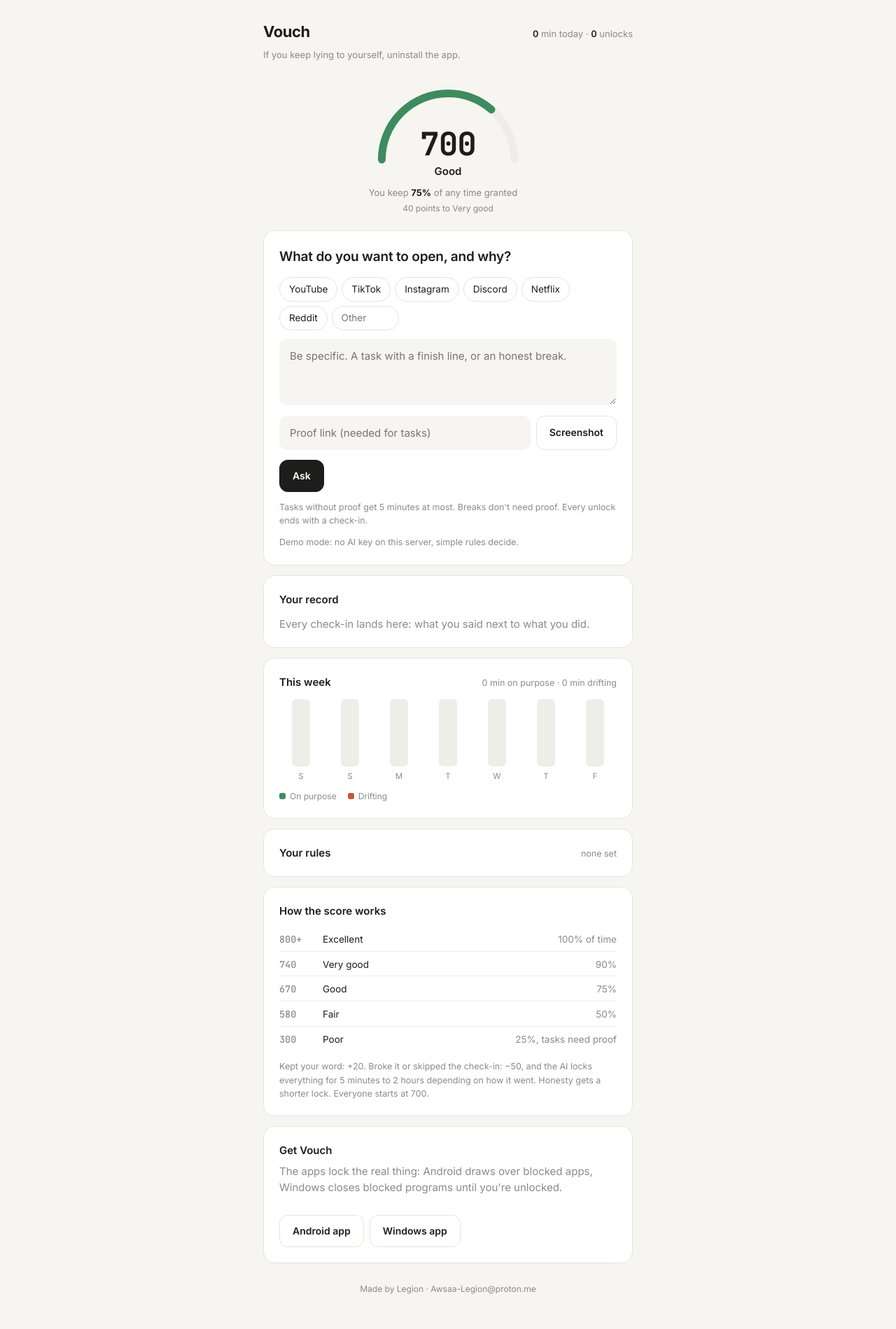
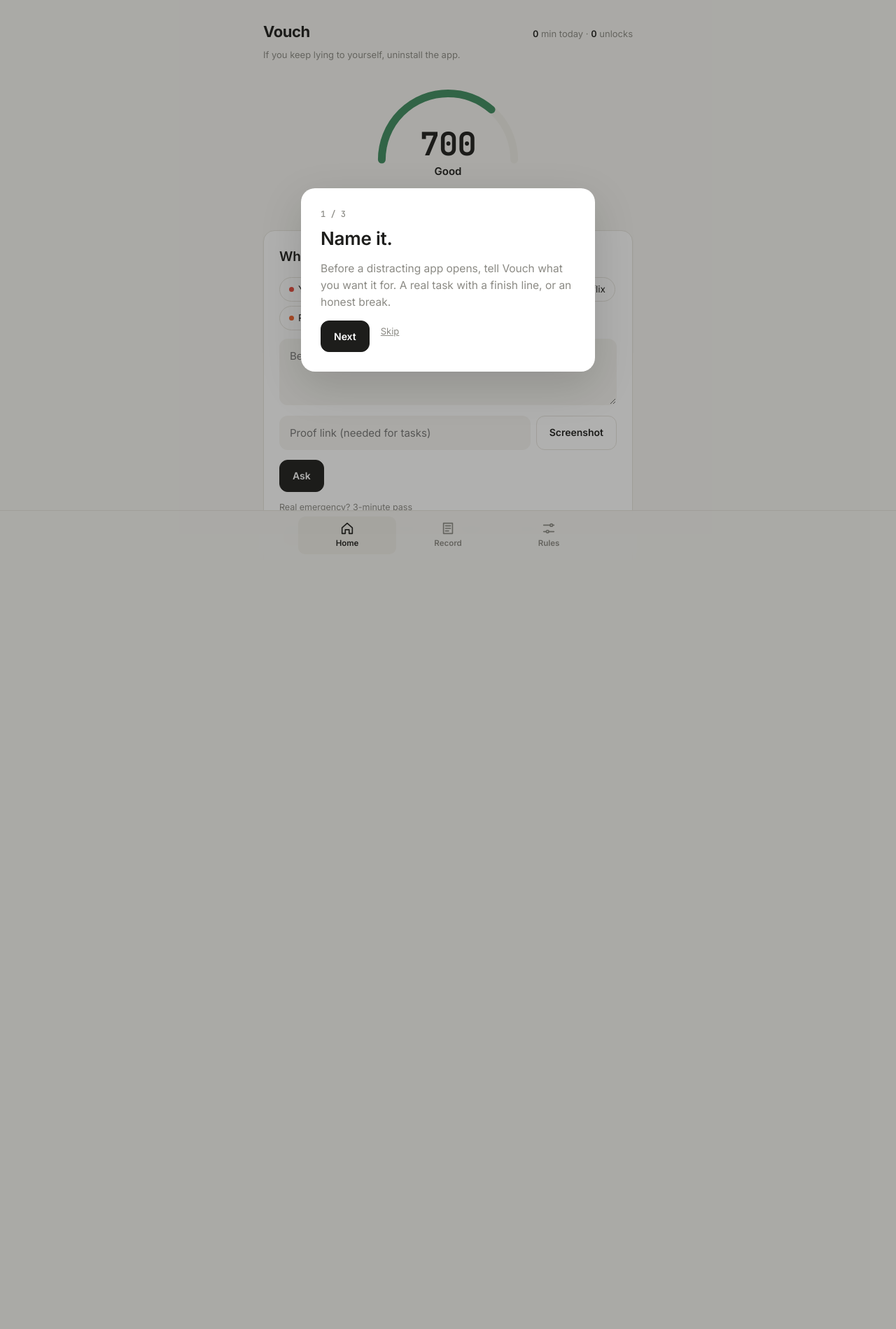
Before and after one commit to awsaalibdeh-a11y/intentionality-interceptor, a Flask app: page / in a window 1280 px wide. Shown: the whole page at 70% size. After the commit the page ends 781 px from the top, so only its background shows below. Run offline with Flask 3, Linux system fonts and the light colour scheme.

Commit message:
Tabs, intro, emergency pass, badges, AI review; Windows lock card covers the tab
Co-Authored-By: Claude Opus 5.5 <noreply@anthropic.com>

```diff
--- a/app.py
+++ b/app.py
@@ -7,6 +7,7 @@ Without OPENAI_API_KEY it falls back to simple demo rules so the site still work
 """
 
 import ipaddress
+import json
 import os
 import re
 import socket
@@ -22,6 +23,7 @@ from flask import Flask, jsonify, redirect, render_template, request
 from judge import CLAUDE_JUDGE_PROMPT, build_judge_message, decide, parse_judgment, verdict_text
 from prompts import (
     CLAUDE_CHECKIN_PROMPT,
+    CLAUDE_REVIEW_PROMPT,
     SCORE_MAX,
     SCORE_MIN,
     SCORE_START,
@@ -293,6 +295,43 @@ def checkin():
     return jsonify(kept=kept, message=message, lock_minutes=lock)
 
 
+@app.post("/api/review")
+def review():
+    """Coach-style read of the user's recent check-ins: a pattern, what works, one thing to try."""
+    data = request.get_json(silent=True) or {}
+    items = data.get("history") if isinstance(data.get("history"), list) else []
+    lines = []
+    for h in items[:20]:
+        if not isinstance(h, dict):
+            continue
+        lines.append(
+            f'- {str(h.get("day", ""))[:3]} {_int(h.get("hour"), 0, 23, 0):02d}:00 {str(h.get("target", ""))[:30]}: '
+            f'claimed "{str(h.get("reason", ""))[:150]}" -> reported "{str(h.get("report", "") or "(skipped)")[:150]}" '
+            f'-> {"KEPT" if h.get("kept") else "BROKE"}, {_int(h.get("used"), 0, 600, 0)} min'
+        )
+    if len(lines) < 3:
+        return jsonify(error="Vouch needs at least 3 check-ins to see a pattern."), 400
+    if not _key():
+        kept = sum(1 for l in lines if l.endswith("min") and "-> KEPT" in l)
+        return jsonify(pattern=f"You kept {kept} of your last {len(lines)} promises.",
+                       working="Every check-in you finish makes the pattern clearer.",
+                       try_this="Keep checking in honestly; the AI review needs the server's AI key.")
+    if not _allowed(_client_ip()):
+        return jsonify(error="Too many requests for now. Try again later."), 429
+    try:
+        score = _int(data.get("score"), SCORE_MIN, SCORE_MAX, SCORE_START)
+        reply = ask_model(CLAUDE_REVIEW_PROMPT, f"SCORE: {score}\nCHECK-INS (newest first):\n" + "\n".join(lines),
+                          as_json=True, max_tokens=220)
+        j = json.loads(reply[reply.index("{"):reply.rindex("}") + 1])
+        out = {k: str(j.get(k) or "").strip()[:300] for k in ("pattern", "working", "try_this")}
+        if not all(out.values()):
+            raise ValueError("incomplete review")
+        return jsonify(**out)
+    except Exception as exc:
+        app.logger.warning("review failed: %s", type(exc).__name__)
+        return jsonify(error="Vouch couldn't put a review together right now. Try again."), 502
+
+
 def _plain(text, status=200):
     return text, status, {"Content-Type": "text/plain; charset=utf-8"}
 
--- a/static/app.js
+++ b/static/app.js
@@ -10,6 +10,9 @@ const HISTORY = "ii-history";
 const DAYS = "ii-days";
 const RULES = "ii-rules";
 const COOLDOWN = "ii-cooldown";
+const SOS = "ii-sos";
+const INTRO = "ii-intro";
+const SOS_MINUTES = 3, SOS_COST = 30;
 const DEMO = new URLSearchParams(location.search).has("demo");
 const NATIVE = window.VouchNative || null;
 
@@ -64,9 +67,15 @@ function history() {
 }
 function streak() {
   let n = 0;
-  for (const e of history()) { if (!e.kept) break; n++; }
+  for (const e of history()) {
+    if (e.emergency) continue;
+    if (!e.kept) break;
+    n++;
+  }
   return n;
 }
+// What the AI sees: real check-ins only, not emergency passes.
+function promises() { return history().filter((e) => !e.emergency); }
 
 function rules() {
   return { limit: 0, focusOn: false, focusFrom: "16:00", focusTo: "20:00", note: "", ...load(RULES, {}) };
@@ -133,10 +142,10 @@ function renderRecord() {
   $("recordSum").textContent = h.length ? `Kept ${kept} of ${recent.length}` : "";
   for (const e of h.slice(0, 6)) {
     const li = document.createElement("li");
-    li.className = e.kept ? "kept" : "broke";
+    li.className = e.emergency ? "sos" : e.kept ? "kept" : "broke";
     const top = document.createElement("div");
     top.className = "rec-top";
-    for (const [cls, text] of [["tag", e.kept ? "KEPT" : "BROKE"], ["rec-app", `${e.target} · ${e.used}/${e.minutes} min`], ["rec-when", ago(e.at)]]) {
+    for (const [cls, text] of [["tag", e.emergency ? "EMERGENCY" : e.kept ? "KEPT" : "BROKE"], ["rec-app", `${e.target} · ${e.used}/${e.minutes} min`], ["rec-when", ago(e.at)]]) {
       top.append(Object.assign(document.createElement("span"), { className: cls, textContent: text }));
     }
     const said = document.createElement("div");
@@ -203,6 +212,7 @@ function render() {
   renderScore();
   renderRecord();
   renderWeek();
+  renderBadges();
   $("usageSlider").value = Math.min(300, Math.round(u.minutes));
   $("sliderVal").textContent = Math.round(u.minutes) + " min";
   $("trustSlider").value = score();
@@ -305,7 +315,7 @@ async function ask() {
       usage_minutes: Math.round(u.minutes), sessions: u.sessions, trust: score(),
       daily_limit: r.limit, focus: inFocus(r),
       proof_url: $("proofUrl").value.trim(), image: proofImage,
-      history: history().slice(0, 5).map((e) => ({ reason: e.reason, report: e.report, kept: e.kept })),
+      history: promises().slice(0, 5).map((e) => ({ reason: e.reason, report: e.report, kept: e.kept })),
     });
     showVerdict(data, reason);
   } catch (err) {
@@ -327,7 +337,7 @@ function showVerdict(data, reason) {
   $("cutNote").classList.toggle("hidden", !cut);
   if (cut) $("cutNote").textContent = `Granted ${data.granted} min. Your ${data.tier} score keeps ${Math.round(data.share * 100)}%, so you get ${data.minutes}.`;
 
-  const broke = data.approved ? null : history().slice(0, 5).find((e) => !e.kept);
+  const broke = data.approved ? null : promises().slice(0, 5).find((e) => !e.kept);
   $("receipt").classList.toggle("hidden", !broke);
   if (broke) {
     $("receiptWhen").textContent = `· ${broke.target}, ${ago(broke.at)}`;
@@ -341,7 +351,7 @@ function showVerdict(data, reason) {
   if (data.approved) {
     const u = usage();
     setUsage({ ...u, sessions: u.sessions + 1 });
-    save(ACTIVE, { target, reason, start: Date.now(), minutes: data.minutes });
+    save(ACTIVE, { target, reason, start: Date.now(), minutes: data.minutes, proven: (data.judgment || {}).proof === "VERIFIED" });
     native("unlock", target, data.minutes);
     startTimer();
   } else {
@@ -387,7 +397,13 @@ function endSession(usedMinutes) {
   const used = Math.max(1, Math.round(Math.min(usedMinutes, a.minutes)));
   const u = usage();
   setUsage({ ...u, minutes: u.minutes + used });
-  save(CHECKIN, { target: a.target, reason: a.reason, minutes: a.minutes, used });
+  if (a.emergency) {
+    // Emergency passes skip the check-in; they show in the record so they can't hide.
+    save(HISTORY, [{ target: a.target, reason: a.reason, minutes: a.minutes, used, report: "", kept: true, emergency: true, at: Date.now() }, ...history()].slice(0, 30));
+    render();
+    return resetAsk();
+  }
+  save(CHECKIN, { target: a.target, reason: a.reason, minutes: a.minutes, used, proven: !!a.proven });
   showCheckin();
 }
 
@@ -440,7 +456,7 @@ $("reportBtn").addEventListener("click", async () => {
   $("reportBtn").disabled = true;
   $("reportBtn").textContent = "Checking…";
   try {
-    const broken = history().slice(0, 10).filter((e) => !e.kept).length;
+    const broken = promises().slice(0, 10).filter((e) => !e.kept).length;
     const data = await post("/api/checkin", { ...c, report, broken_recently: broken });
     checkinResult(data.kept, data.message, report, data.lock_minutes);
   } catch (err) {
@@ -499,7 +515,7 @@ $("usageSlider").addEventListener("input", (e) => setUsage({ ...usage(), minutes
 $("trustSlider").addEventListener("input", (e) => setScore(Number(e.target.value)));
 $("resetBtn").addEventListener("click", () => {
   clearInterval(tick);
-  [ACTIVE, CHECKIN, HISTORY, DAYS, COOLDOWN].forEach((k) => save(k, null));
+  [ACTIVE, CHECKIN, HISTORY, DAYS, COOLDOWN, SOS].forEach((k) => save(k, null));
   save(TRUST, SCORE_START);
   native("lock");
   setUsage({ date: today(), minutes: 0, sessions: 0 });
@@ -536,6 +552,108 @@ if (asked) {
   else { $("customApp").value = asked; $("customApp").dispatchEvent(new Event("input")); }
 }
 
+// ---- tabs ----------------------------------------------------------------
+
+function goTab(name) {
+  document.querySelectorAll(".tab").forEach((t) => t.classList.toggle("hidden", t.dataset.tab !== name));
+  document.querySelectorAll(".tabbar button").forEach((b) => b.classList.toggle("on", b.dataset.go === name));
+  window.scrollTo(0, 0);
+}
+document.querySelectorAll(".tabbar button").forEach((b) => b.addEventListener("click", () => goTab(b.dataset.go)));
+
+// ---- emergency pass: 3 minutes, once a day, costs points, no AI ------------
+
+$("sosBtn").addEventListener("click", () => {
+  $("error").textContent = "";
+  if (load(SOS, "") === today()) return ($("error").textContent = "You've used today's emergency pass.");
+  if (!target) return ($("error").textContent = "Pick the app first.");
+  const why = $("reason").value.trim();
+  if (!why) return ($("error").textContent = "Say what the emergency is.");
+  if (!confirm(`Open ${target} for ${SOS_MINUTES} minutes without the AI? It costs ${SOS_COST} points, works once a day, and shows in your record.`)) return;
+  save(SOS, today());
+  setScore(score() - SOS_COST);
+  const u = usage();
+  setUsage({ ...u, sessions: u.sessions + 1 });
+  save(ACTIVE, { target, reason: why, start: Date.now(), minutes: SOS_MINUTES, emergency: true });
+  native("unlock", target, SOS_MINUTES);
+  show("verdictView");
+  $("verdictWord").className = "verdict approve";
+  $("verdictWord").textContent = `EMERGENCY · ${SOS_MINUTES} MIN`;
+  $("verdictMsg").textContent = `−${SOS_COST} points. Handle it and close it.`;
+  startTimer();
+});
+
+// ---- badges ------------------------------------------------------------------
+
+const BADGES = [
+  ["First promise kept", (h) => h.some((e) => e.kept && !e.emergency)],
+  ["3 in a row", () => streak() >= 3],
+  ["7 in a row", () => streak() >= 7],
+  ["Proof pro: 5 proven tasks", (h) => h.filter((e) => e.kept && e.proven).length >= 5],
+  ["Honest even when it hurt", (h) => h.some((e) => !e.kept && /honest|admit|sorry|i drifted|got distracted/i.test(e.report || ""))],
+  ["Very good score", () => score() >= 740],
+  ["Excellent score", () => score() >= 800],
+];
+function renderBadges() {
+  const h = history();
+  const box = $("badgeList");
+  box.textContent = "";
+  for (const [name, test] of BADGES) {
+    const got = !!test(h);
+    box.append(Object.assign(document.createElement("span"), { className: "badge" + (got ? " got" : ""), textContent: name }));
+  }
+}
+
+// ---- AI review of your record ------------------------------------------------
+
+$("reviewBtn").addEventListener("click", async () => {
+  const h = promises().slice(0, 20);
+  if (h.length < 3) {
+    $("reviewEmpty").textContent = "Vouch needs at least 3 check-ins to see a pattern.";
+    return;
+  }
+  $("reviewBtn").disabled = true;
+  $("reviewBtn").textContent = "Thinking…";
+  try {
+    const data = await post("/api/review", {
+      history: h.map((e) => ({ target: e.target, reason: e.reason, report: e.report, kept: e.kept, used: e.used, hour: new Date(e.at).getHours(), day: new Date(e.at).toLocaleDateString("en", { weekday: "short" }) })),
+      score: score(),
+    });
+    $("revPattern").textContent = data.pattern;
+    $("revWorking").textContent = data.working;
+    $("revTry").textContent = data.try_this;
+    $("reviewOut").classList.remove("hidden");
+    $("reviewEmpty").classList.add("hidden");
+  } catch (err) {
+    $("reviewEmpty").textContent = err.message || "Couldn't reach Vouch. Try again.";
+  } finally {
+    $("reviewBtn").disabled = false;
+    $("reviewBtn").textContent = "Review";
+  }
+});
+
+// ---- first-run intro -----------------------------------------------------------
+
+const INTRO_STEPS = [
+  ["Name it.", "Before a distracting app opens, tell Vouch what you want it for. A real task with a finish line, or an honest break."],
+  ["Prove it.", "Tasks need proof: the exact link or a screenshot. The AI checks that it matches. No proof, five minutes at most."],
+  ["Keep your word.", "When time's up, you check in. Keep your word and your score climbs, and a higher score means more time. Lie, and it drops. If you keep lying to yourself, uninstall the app."],
+];
+let introAt = 0;
+function showIntro(i) {
+  introAt = i;
+  $("intro").classList.remove("hidden");
+  $("introStep").textContent = `${i + 1} / ${INTRO_STEPS.length}`;
+  $("introTitle").textContent = INTRO_STEPS[i][0];
+  $("introText").textContent = INTRO_STEPS[i][1];
+  $("introNext").textContent = i === INTRO_STEPS.length - 1 ? "Start" : "Next";
+}
+function closeIntro() { $("intro").classList.add("hidden"); save(INTRO, true); }
+$("introNext").addEventListener("click", () => (introAt < INTRO_STEPS.length - 1 ? showIntro(introAt + 1) : closeIntro()));
+$("introSkip").addEventListener("click", closeIntro);
+$("introAgain").addEventListener("click", () => showIntro(0));
+if (!load(INTRO, false) && !DEMO) showIntro(0);
+
 if (NATIVE) $("getApps").classList.add("hidden");
 renderSetup();
 renderRules();
--- a/static/style.css
+++ b/static/style.css
@@ -136,3 +136,37 @@ footer { color: var(--muted); font-size: 12px; text-align: center; margin-top: 2
 .setup-row { display: flex; justify-content: space-between; align-items: center; gap: 12px; padding: 10px 0; border-top: 1px solid var(--soft); font-size: 14px; }
 .setup-row small { color: var(--muted); }
 .setup-row .btn-line:disabled { color: var(--good); border-color: transparent; cursor: default; }
+
+/* ---- tabs, intro, badges, review, emergency ---- */
+body { padding-bottom: 76px; }
+.panel { box-shadow: 0 1px 2px rgba(29, 29, 27, .04); }
+.tabbar { position: fixed; left: 0; right: 0; bottom: 0; display: flex; justify-content: center; gap: 4px; padding: 8px 12px calc(8px + env(safe-area-inset-bottom)); background: rgba(246, 245, 241, .92); backdrop-filter: blur(10px); border-top: 1px solid var(--line); z-index: 5; }
+.tabbar button { flex: 1; max-width: 140px; display: flex; flex-direction: column; align-items: center; gap: 2px; background: none; border: 0; border-radius: 10px; padding: 6px 0; font: inherit; font-size: 11.5px; font-weight: 600; color: var(--muted); cursor: pointer; }
+.tabbar svg { width: 22px; height: 22px; fill: none; stroke: currentColor; stroke-width: 1.8; stroke-linecap: round; stroke-linejoin: round; }
+.tabbar button.on { color: var(--text); background: var(--soft); }
+.sos { display: block; margin-top: 12px; font-size: 12.5px; }
+.record-list li.sos { border-left-color: var(--warn); }
+.sos .tag { color: var(--warn); }
+.btn-line.small { padding: 6px 12px; font-size: 13px; }
+.review-out { display: grid; gap: 10px; }
+.review-row { display: grid; grid-template-columns: 74px 1fr; gap: 10px; align-items: start; }
+.review-row span { font-size: 11.5px; font-weight: 700; letter-spacing: .6px; text-transform: uppercase; color: var(--muted); padding-top: 2px; }
+.review-row p { margin: 0; font-size: 14.5px; }
+.badge-list { display: flex; flex-wrap: wrap; gap: 6px; margin-top: 12px; }
+.badge { font-size: 12.5px; padding: 5px 11px; border-radius: 999px; border: 1px dashed var(--line); color: #b9b7b0; }
+.badge.got { border: 1px solid var(--good); color: var(--good); background: #f0f6f2; font-weight: 600; }
+.intro { position: fixed; inset: 0; background: rgba(29, 29, 27, .35); display: grid; place-items: center; padding: 16px; z-index: 10; }
+.intro-card { background: var(--panel); border-radius: 20px; padding: 28px; max-width: 420px; width: 100%; box-shadow: 0 20px 60px rgba(0, 0, 0, .15); }
+.intro-card h1 { font-size: 26px; margin: 6px 0 10px; }
+.intro-card p { color: var(--muted); margin: 0; font-size: 15.5px; }
+.intro-step { font-family: "JetBrains Mono", monospace; font-size: 12px; color: var(--muted); }
+.intro-card .row { align-items: center; gap: 16px; }
+#introAgain { display: block; margin: 4px auto 0; }
+.chip::before { content: ""; display: inline-block; width: 7px; height: 7px; border-radius: 50%; margin-right: 6px; vertical-align: 1px; background: var(--dot, #c9c6bd); }
+.chip[data-app="YouTube"] { --dot: #e5483a; }
+.chip[data-app="TikTok"] { --dot: #2a2a2a; }
+.chip[data-app="Instagram"] { --dot: #d24d8f; }
+.chip[data-app="Discord"] { --dot: #6b72e8; }
+.chip[data-app="Netflix"] { --dot: #c8302c; }
+.chip[data-app="Reddit"] { --dot: #f0622d; }
+.chip.on::before { background: #fff; }
--- a/templates/index.html
+++ b/templates/index.html
@@ -19,6 +19,7 @@
       <div class="today"><b id="usageNum">0</b><span id="limitNote"></span> min today · <b id="sessNum">0</b> unlocks</div>
     </header>
 
+    <div class="tab" data-tab="home">
     <p class="honest" id="honest">If you keep lying to yourself, uninstall the app.</p>
 
     <section class="score" aria-label="Your trust score">
@@ -73,6 +74,7 @@
       <div class="cooldown hidden" id="cooldown">Locked by the AI · opens in <b id="cooldownLeft">0:00</b></div>
       <button class="btn" id="goBtn" type="button">Ask</button>
       <div class="error" id="error" role="alert"></div>
+      <button class="link sos" id="sosBtn" type="button">Real emergency? 3-minute pass</button>
       <p class="fine">Tasks without proof get 5 minutes at most. Breaks don't need proof. Every unlock ends with a check-in.</p>
       {% if not ai %}<p class="fine">Demo mode: no AI key on this server, simple rules decide.</p>{% endif %}
     </section>
@@ -118,6 +120,27 @@
       </div>
     </section>
 
+    </div>
+
+    <div class="tab hidden" data-tab="record">
+    <section class="panel review" id="reviewView">
+      <div class="record-top">
+        <h2>Vouch's take on your week</h2>
+        <button class="btn-line small" id="reviewBtn" type="button">Review</button>
+      </div>
+      <p class="sub" id="reviewEmpty">After a few check-ins, ask Vouch to look for your patterns: when you drift, what works, and one thing to try.</p>
+      <div class="review-out hidden" id="reviewOut">
+        <div class="review-row"><span>Pattern</span><p id="revPattern"></p></div>
+        <div class="review-row"><span>Working</span><p id="revWorking"></p></div>
+        <div class="review-row"><span>Try this</span><p id="revTry"></p></div>
+      </div>
+    </section>
+
+    <section class="panel badges">
+      <h2>Badges</h2>
+      <div class="badge-list" id="badgeList"></div>
+    </section>
+
     <section class="panel record" id="recordView">
       <div class="record-top">
         <h2>Your record</h2>
@@ -136,8 +159,11 @@
       <div class="legend"><span class="key purpose"></span>On purpose <span class="key drift"></span>Drifting</div>
     </section>
 
-    <details class="panel rules">
-      <summary><h2>Your rules</h2><span class="record-sum" id="rulesSum"></span></summary>
+    </div>
+
+    <div class="tab hidden" data-tab="rules">
+    <section class="panel rules">
+      <div class="record-top"><h2>Your rules</h2><span class="record-sum" id="rulesSum"></span></div>
       <label class="rule">
         <span>Daily limit</span>
         <select id="limitSel">
@@ -158,7 +184,7 @@
         <span>Note to yourself, shown when you're denied</span>
         <textarea id="noteText" rows="2" maxlength="300" placeholder="e.g. You want the scholarship. Scrolling won't get you there."></textarea>
       </label>
-    </details>
+    </section>
 
     <section class="panel tiers">
       <h2>How the score works</h2>
@@ -174,7 +200,7 @@
 
     <section class="panel get" id="getApps">
       <h2>Get Vouch</h2>
-      <p class="sub">The apps lock the real thing: Android draws over blocked apps, Windows closes blocked programs until you're unlocked.</p>
+      <p class="sub">The apps lock the real thing: Android covers locked apps, Windows covers locked browser tabs and programs until Vouch unlocks them.</p>
       <div class="row">
         <a class="btn-line" href="/download/android">Android app</a>
         <a class="btn-line" href="/download/windows">Windows app</a>
@@ -195,9 +221,29 @@
       </div>
       <button class="btn-line" id="resetBtn" type="button">Reset everything</button>
     </details>
+    <button class="link" id="introAgain" type="button">Show the intro again</button>
+    </div>
 
     <footer>Made by Legion · Awsaa-Legion@proton.me</footer>
   </main>
+
+  <nav class="tabbar" aria-label="Sections">
+    <button type="button" class="on" data-go="home"><svg viewBox="0 0 24 24" aria-hidden="true"><path d="M4 11l8-7 8 7v9h-5v-6H9v6H4z"/></svg>Home</button>
+    <button type="button" data-go="record"><svg viewBox="0 0 24 24" aria-hidden="true"><path d="M5 4h14v16H5zM8 8h8M8 12h8M8 16h5"/></svg>Record</button>
+    <button type="button" data-go="rules"><svg viewBox="0 0 24 24" aria-hidden="true"><path d="M4 7h10M18 7h2M4 17h4M12 17h8"/><circle cx="16" cy="7" r="2"/><circle cx="10" cy="17" r="2"/></svg>Rules</button>
+  </nav>
+
+  <div class="intro hidden" id="intro" role="dialog" aria-modal="true" aria-labelledby="introTitle">
+    <div class="intro-card">
+      <div class="intro-step" id="introStep">1 / 3</div>
+      <h1 id="introTitle"></h1>
+      <p id="introText"></p>
+      <div class="row">
+        <button class="btn" id="introNext" type="button">Next</button>
+        <button class="link" id="introSkip" type="button">Skip</button>
+      </div>
+    </div>
+  </div>
   <script src="/static/app.js"></script>
 </body>
 </html>
```
Also changed, not shown: prompts.py (+14 -0 lines), 1 other file.
